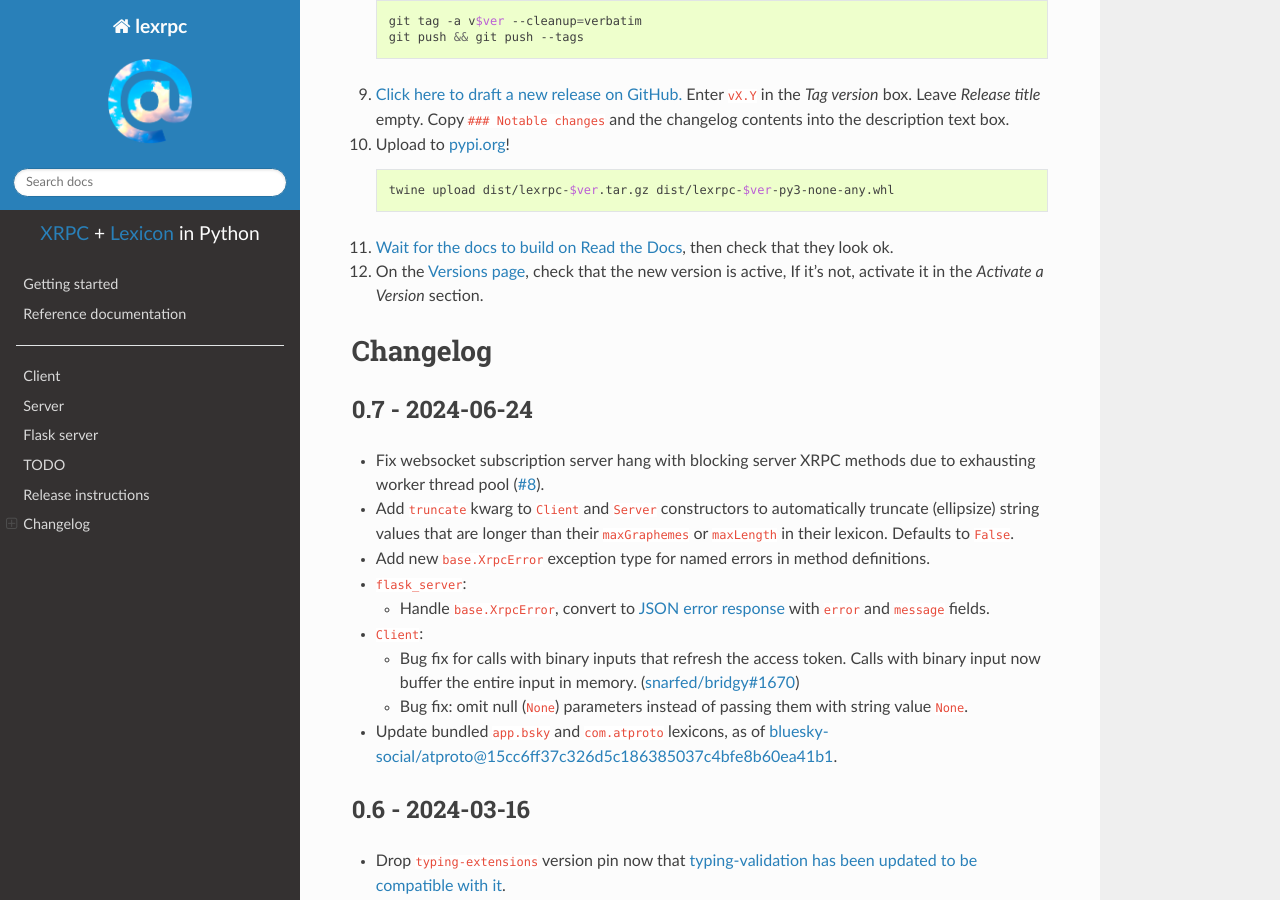
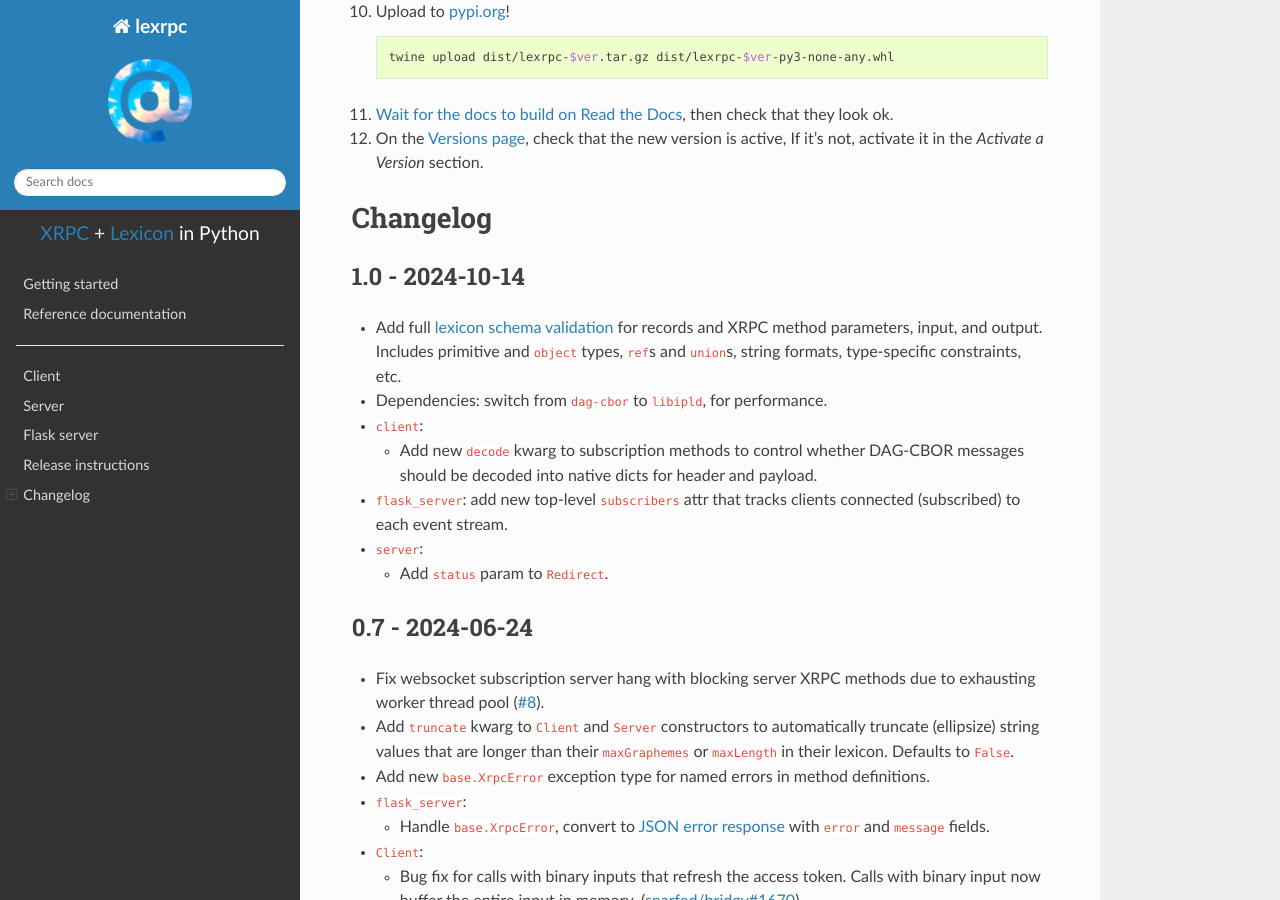
Before and after one commit to snarfed/lexrpc, a Sphinx documentation site: the page built from docs/index.rst, in a window 1280 px wide and 900 px high, scrolled down 4728 px. Built offline with Sphinx 7.4.7 and the Read the Docs theme 3.1.0, drawn with Linux system fonts in a browser that asks for light colours; some of the changed text lies outside the part shown.

```diff
--- a/docs/conf.py
+++ b/docs/conf.py
@@ -88,9 +88,9 @@ author = 'Ryan Barrett'
 # built documents.
 #
 # The short X.Y version.
-version = '0.8'
+version = '1.0'
 # The full version, including alpha/beta/rc tags.
-release = '0.8'
+release = '1.0'
 
 # The language for content autogenerated by Sphinx. Refer to documentation
 # for a list of supported languages.
--- a/docs/index.rst
+++ b/docs/index.rst
@@ -22,7 +22,6 @@ License <https://creativecommons.org/publicdomain/zero/1.0/>`__.
 -  `Flask server <#flask-server>`__
 -  `Reference
    docs <https://lexrpc.readthedocs.io/en/latest/source/lexrpc.html>`__
--  `TODO <#todo>`__
 -  `Release instructions <#release-instructions>`__
 -  `Changelog <#changelog>`__
 
@@ -186,11 +185,6 @@ input is taken from the JSON HTTP request body, and output is returned
 in the JSON HTTP response body. The ``Content-Type`` response header is
 set to ``application/json``.
 
-TODO
-----
-
--  schema validation for records
-
 Release instructions
 --------------------
 
@@ -311,6 +305,30 @@ Here’s how to package, test, and ship a new release.
 Changelog
 ---------
 
+1.0 - 2024-10-14
+~~~~~~~~~~~~~~~~
+
+-  Add full `lexicon schema
+   validation <https://atproto.com/specs/lexicon>`__ for records and
+   XRPC method parameters, input, and output. Includes primitive and
+   ``object`` types, ``ref``\ s and ``union``\ s, string formats,
+   type-specific constraints, etc.
+-  Dependencies: switch from ``dag-cbor`` to ``libipld``, for
+   performance.
+-  ``client``:
+
+   -  Add new ``decode`` kwarg to subscription methods to control
+      whether DAG-CBOR messages should be decoded into native dicts for
+      header and payload.
+
+-  ``flask_server``: add new top-level ``subscribers`` attr that tracks
+   clients connected (subscribed) to each event stream.
+-  ``server``:
+
+   -  Add ``status`` param to ``Redirect``.
+
+.. _section-1:
+
 0.7 - 2024-06-24
 ~~~~~~~~~~~~~~~~
 
--- a/pyproject.toml
+++ b/pyproject.toml
@@ -16,7 +16,7 @@ where = ['.']
 
 [project]
 name = 'lexrpc'
-version = '0.8'
+version = '1.0'
 authors = [
     { name='Ryan Barrett', email='lexrpc@ryanb.org' },
 ]
```
Also changed, not shown: other parts of docs/index.rst (+6 -6 lines), README.md (+1 -2 lines).
